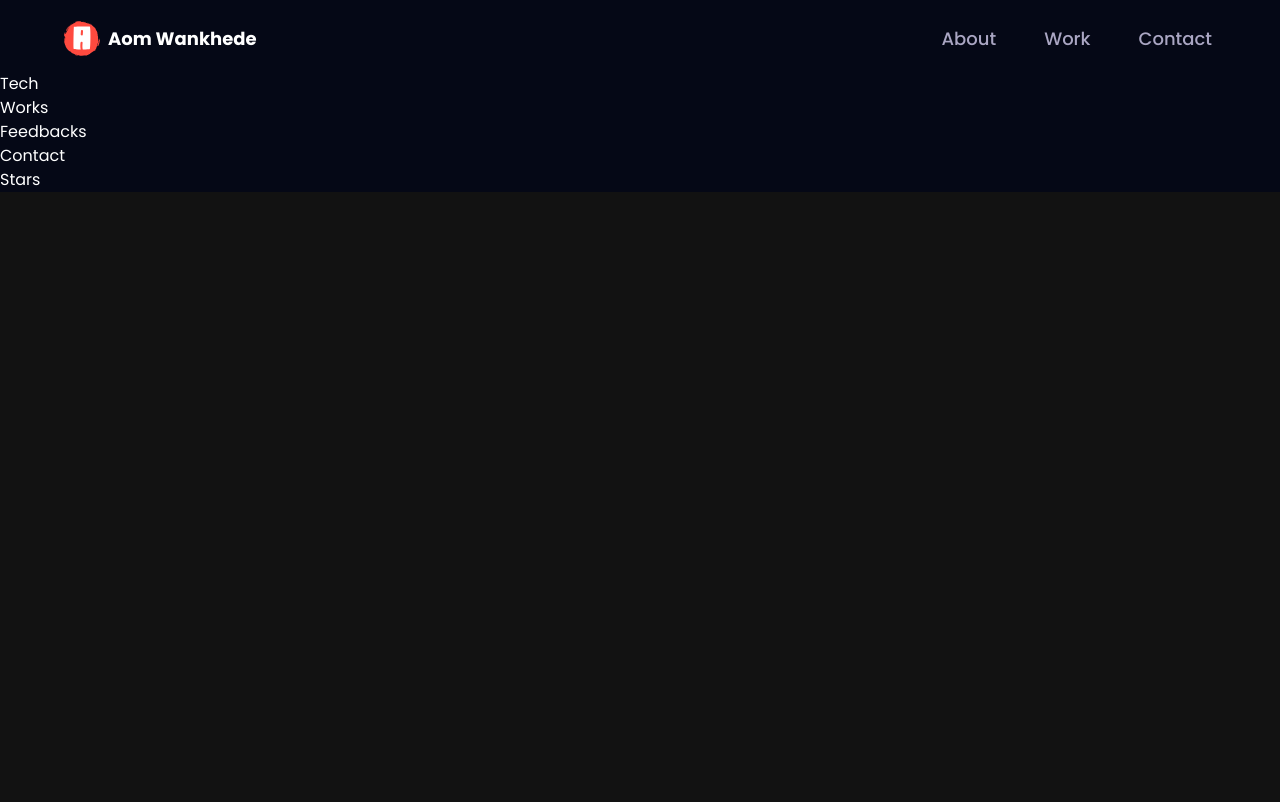
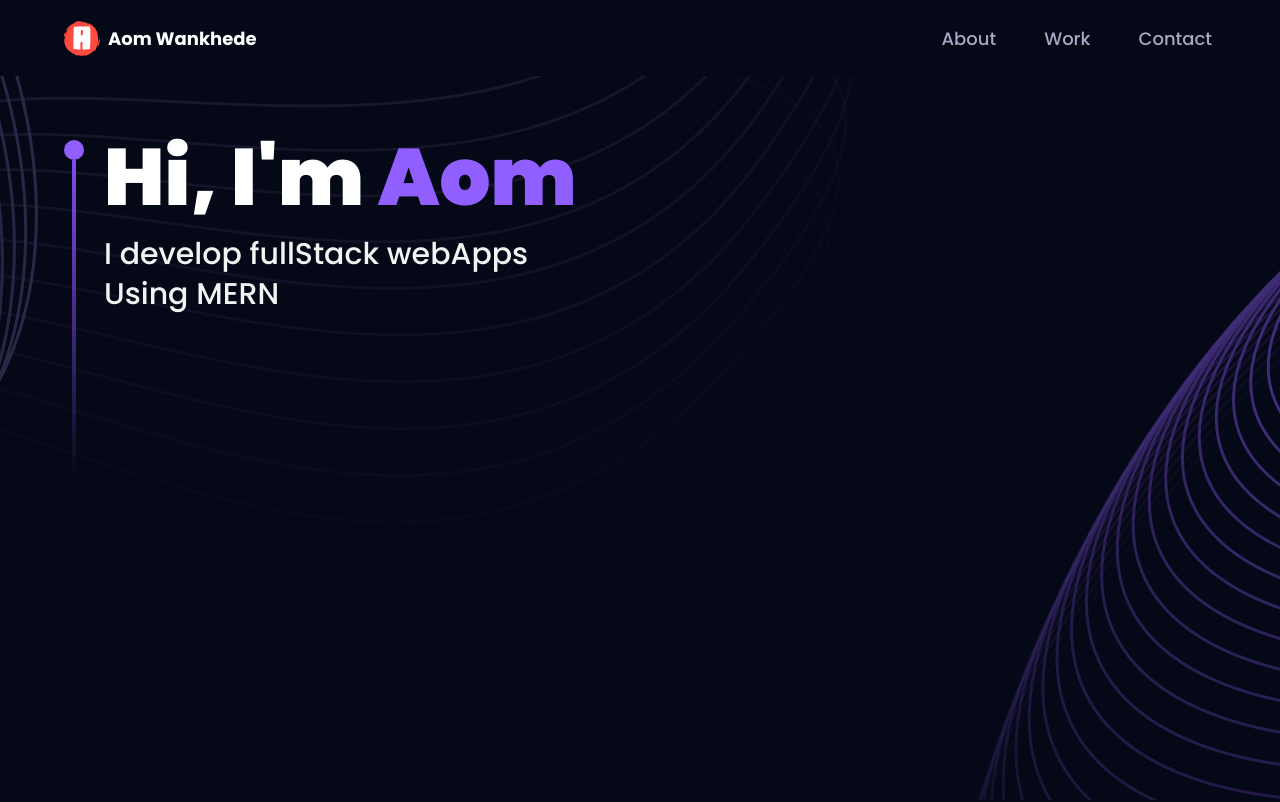
Before and after one commit to aomwankhede/PortFolio, a React (Vite) app: page / in a window 1280 px wide. Shown: the top 802 px of the page. Built offline with nearby package versions, Linux system fonts and the light colour scheme.

Commit message:
Some paart og Hero done

```diff
--- a/src/components/Hero.jsx
+++ b/src/components/Hero.jsx
@@ -1,9 +1,30 @@
-import React from 'react'
+import { motion } from "framer-motion";
+import { styles } from "../style";
+import { ComputersCanvas } from "./canvas";
 
 const Hero = () => {
   return (
-    <div>Hero</div>
-  )
-}
+    <section className="relative w-full h-screen mx-auto">
+      <div
+        className={`${styles.paddingX} absolute inset-0 top-[120px] max-w-7xl mx-auto flex flex-row items-start gap-5`}
+      >
+        <div className="flex flex-col justify-center items-center mt-5">
+          <div className="w-5 h-5 rounded-full bg-[#915eff]" />
+          <div className="w-1 sm:h-80 h:40 violet-gradient" />
+        </div>
+        <div>
+          <h1 className={`${styles.heroHeadText}`}>
+            Hi, I'm <span className="text-[#915eff]">Aom</span>
+          </h1>
+          <p className={`${styles.heroSubText} mt-2 text-white-100`}>
+            I develop fullStack webApps <br className="sm:block hidden" />
+            Using MERN
+          </p>
+        </div>
+      </div>
+      <ComputersCanvas/>
+    </section>
+  );
+};
 
-export default Hero
+export default Hero;
```
